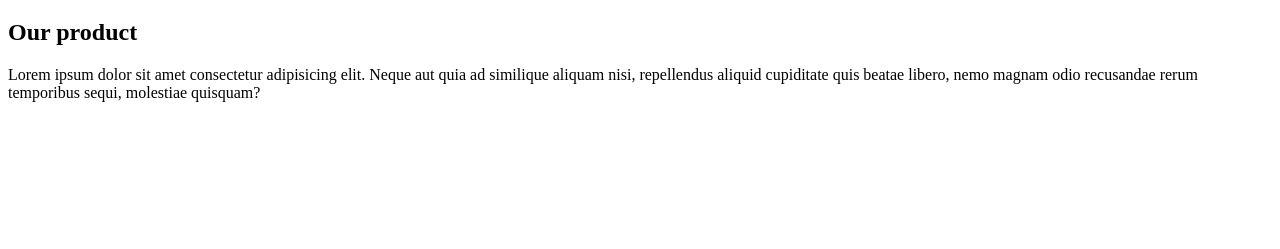
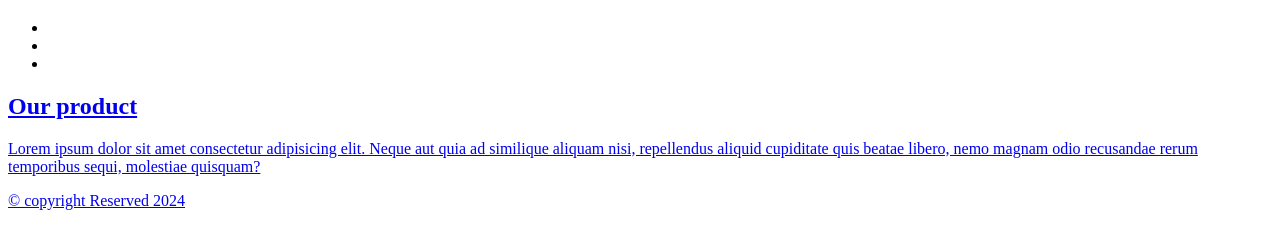
Before and after one commit to AzamatPDP/HilolShop, a plain HTML site: page index.html in a window 1280 px wide. Shown: the part 61-310 px from the top of the page. Drawn offline with Linux system fonts and the light colour scheme.

Commit message:
i added navbar

```diff
--- a/index.html
+++ b/index.html
@@ -3,12 +3,19 @@
 <head>
     <meta charset="UTF-8">
     <meta name="viewport" content="width=device-width, initial-scale=1.0">
-    <link rel="stylesheet" href=".main.css">
+    <link rel="stylesheet" href="./main.css"/>
     <title>HilolShop</title>
 </head>
 <body>
     <header>
         <h1>Welcome to our website</h1>
+        <nav>
+            <ul>
+                <li><a href="#"Home</a></li>
+                <li><a href="#"About</a></li>
+                <li><a href="#"Contact</a></li>
+            </ul>
+        </nav>
     </header>
 
     <main>
@@ -18,5 +25,8 @@
             </p>
         </div>
     </main>
+    <footer>
+        <p>&copy; copyright Reserved 2024</p>
+    </footer>
 </body>
 </html>
```
